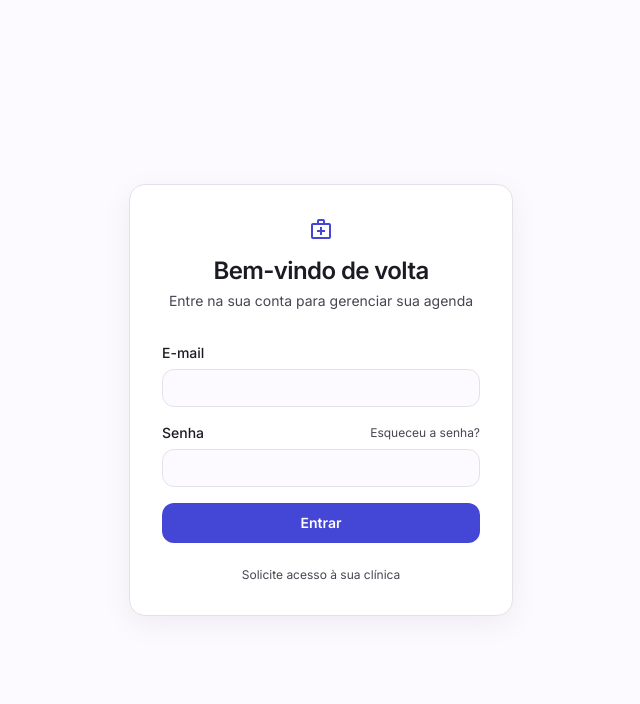
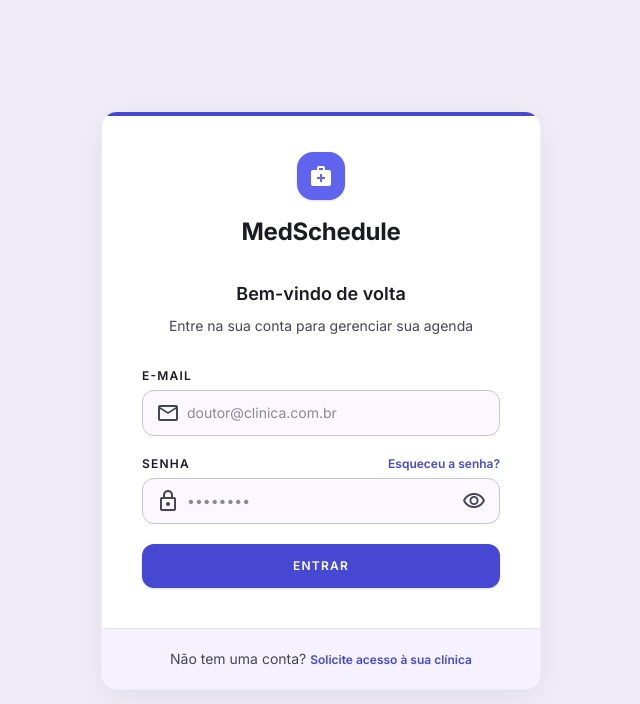
Before and after one commit to almeidagabriel01/beyondthebytes, a Next.js app in the folder apps/web/: page /login in a window 1280 px wide. Shown: the top 704 px of the page, without its empty margins (319-959 px from the left). Built offline with nearby package versions, Linux system fonts and the light colour scheme; no server answers.

Commit message:
fix(web): rewrite login page to match Stitch design exactly; fix CSP for Google Fonts

```diff
--- a/apps/web/app/(auth)/login/page.tsx
+++ b/apps/web/app/(auth)/login/page.tsx
@@ -1,5 +1,6 @@
 'use client';
 
+import { useState } from 'react';
 import { useForm } from 'react-hook-form';
 import { zodResolver } from '@hookform/resolvers/zod';
 import { useMutation } from '@tanstack/react-query';
@@ -11,6 +12,7 @@ export default function LoginPage() {
   const router = useRouter();
   const searchParams = useSearchParams();
   const redirectTo = searchParams.get('redirect') ?? '/dashboard';
+  const [showPassword, setShowPassword] = useState(false);
 
   const {
     register,
@@ -47,15 +49,50 @@ export default function LoginPage() {
   });
 
   return (
-    <main className="flex min-h-screen items-center justify-center bg-background p-4">
-      <div className="w-full max-w-sm rounded-xl border bg-card p-8 shadow-[0_8px_30px_rgba(15,23,42,0.06)]">
+    <main
+      className="min-h-screen flex items-center justify-center p-4 sm:p-6 lg:p-8"
+      style={{ backgroundColor: '#efecf8' }}
+    >
+      <div
+        className="w-full max-w-[440px] rounded-xl overflow-hidden relative"
+        style={{
+          backgroundColor: '#ffffff',
+          boxShadow: '0 8px 30px rgba(15,23,42,0.06)',
+          border: '1px solid rgba(199,196,215,0.3)',
+        }}
+      >
+        {/* Top accent line */}
+        <div className="h-1 w-full absolute top-0 left-0" style={{ backgroundColor: '#4648d4' }} />
+
+        <div className="p-8 sm:p-10">
           {/* Brand */}
-        <div className="mb-8 text-center">
-          <span className="material-symbols-outlined text-4xl text-primary" aria-hidden="true">
+          <div className="flex flex-col items-center mb-8">
+            <div
+              className="w-12 h-12 rounded-xl flex items-center justify-center mb-4 shadow-sm"
+              style={{ backgroundColor: '#6063ee' }}
+            >
+              <span
+                className="material-symbols-outlined text-2xl"
+                aria-hidden="true"
+                style={{ fontVariationSettings: "'FILL' 1", color: '#ffffff' }}
+              >
                 medical_services
               </span>
-          <h1 className="mt-2 text-2xl font-semibold tracking-tight">Bem-vindo de volta</h1>
-          <p className="mt-1 text-sm text-muted-foreground">
+            </div>
+            <h1
+              className="text-2xl font-bold tracking-tight"
+              style={{ color: '#1b1b23', letterSpacing: '-0.01em' }}
+            >
+              MedSchedule
+            </h1>
+          </div>
+
+          {/* Headline */}
+          <div className="text-center mb-8 space-y-2">
+            <h2 className="text-lg font-semibold" style={{ color: '#1b1b23' }}>
+              Bem-vindo de volta
+            </h2>
+            <p className="text-sm" style={{ color: '#464554' }}>
               Entre na sua conta para gerenciar sua agenda
             </p>
           </div>
@@ -64,73 +101,163 @@ export default function LoginPage() {
           {loginMutation.isError && (
             <div
               role="alert"
-            className="mb-4 rounded-lg bg-destructive/10 p-3 text-sm text-destructive"
+              className="mb-5 rounded-lg p-3 text-sm"
+              style={{ backgroundColor: '#ffdad6', color: '#93000a' }}
             >
               {loginMutation.error.message}
             </div>
           )}
 
           {/* Form */}
-        <form onSubmit={handleSubmit((data) => loginMutation.mutate(data))} noValidate>
-          <div className="space-y-4">
-            <div>
-              <label htmlFor="email" className="mb-1.5 block text-sm font-medium">
-                E-mail
+          <form
+            onSubmit={handleSubmit((data) => loginMutation.mutate(data))}
+            noValidate
+            className="space-y-5"
+          >
+            {/* Email */}
+            <div className="space-y-1.5">
+              <label
+                htmlFor="email"
+                className="block text-xs font-semibold tracking-widest"
+                style={{ color: '#1b1b23' }}
+              >
+                E-MAIL
               </label>
+              <div className="relative group">
+                <div
+                  className="absolute inset-y-0 left-0 pl-3.5 flex items-center pointer-events-none"
+                  style={{ color: '#464554' }}
+                >
+                  <span className="material-symbols-outlined text-[20px]" aria-hidden="true">
+                    mail
+                  </span>
+                </div>
                 <input
                   id="email"
                   type="email"
                   autoComplete="email"
+                  placeholder="doutor@clinica.com.br"
                   {...register('email')}
-                className="w-full rounded-lg border bg-background px-3 py-2 text-sm focus:outline-none focus:ring-2 focus:ring-ring"
                   aria-invalid={!!errors.email}
                   aria-describedby={errors.email ? 'email-error' : undefined}
+                  className="block w-full pl-11 pr-4 py-3 rounded-lg text-sm transition-all duration-200 focus:outline-none"
+                  style={{
+                    border: errors.email ? '1px solid #ba1a1a' : '1px solid #c7c4d7',
+                    backgroundColor: '#fcf8ff',
+                    color: '#1b1b23',
+                  }}
+                  onFocus={(e) => {
+                    e.currentTarget.style.borderColor = '#4648d4';
+                    e.currentTarget.style.boxShadow = '0 0 0 2px rgba(70,72,212,0.2)';
+                  }}
+                  onBlur={(e) => {
+                    e.currentTarget.style.borderColor = errors.email ? '#ba1a1a' : '#c7c4d7';
+                    e.currentTarget.style.boxShadow = 'none';
+                  }}
                 />
+              </div>
               {errors.email && (
-                <p id="email-error" className="mt-1 text-xs text-destructive">
+                <p id="email-error" className="text-xs" style={{ color: '#ba1a1a' }}>
                   {errors.email.message}
                 </p>
               )}
             </div>
 
-            <div>
-              <div className="mb-1.5 flex items-center justify-between">
-                <label htmlFor="password" className="text-sm font-medium">
-                  Senha
+            {/* Password */}
+            <div className="space-y-1.5">
+              <div className="flex items-center justify-between">
+                <label
+                  htmlFor="password"
+                  className="block text-xs font-semibold tracking-widest"
+                  style={{ color: '#1b1b23' }}
+                >
+                  SENHA
                 </label>
-                <span className="text-xs text-muted-foreground cursor-default">
+                <span
+                  className="text-xs font-semibold"
+                  style={{ color: '#4648d4', cursor: 'default' }}
+                >
                   Esqueceu a senha?
+                </span>
+              </div>
+              <div className="relative group">
+                <div
+                  className="absolute inset-y-0 left-0 pl-3.5 flex items-center pointer-events-none"
+                  style={{ color: '#464554' }}
+                >
+                  <span className="material-symbols-outlined text-[20px]" aria-hidden="true">
+                    lock
                   </span>
                 </div>
                 <input
                   id="password"
-                type="password"
+                  type={showPassword ? 'text' : 'password'}
                   autoComplete="current-password"
+                  placeholder="••••••••"
                   {...register('password')}
-                className="w-full rounded-lg border bg-background px-3 py-2 text-sm focus:outline-none focus:ring-2 focus:ring-ring"
                   aria-invalid={!!errors.password}
                   aria-describedby={errors.password ? 'password-error' : undefined}
+                  className="block w-full pl-11 pr-12 py-3 rounded-lg text-sm transition-all duration-200 focus:outline-none"
+                  style={{
+                    border: errors.password ? '1px solid #ba1a1a' : '1px solid #c7c4d7',
+                    backgroundColor: '#fcf8ff',
+                    color: '#1b1b23',
+                  }}
+                  onFocus={(e) => {
+                    e.currentTarget.style.borderColor = '#4648d4';
+                    e.currentTarget.style.boxShadow = '0 0 0 2px rgba(70,72,212,0.2)';
+                  }}
+                  onBlur={(e) => {
+                    e.currentTarget.style.borderColor = errors.password ? '#ba1a1a' : '#c7c4d7';
+                    e.currentTarget.style.boxShadow = 'none';
+                  }}
                 />
+                <button
+                  type="button"
+                  onClick={() => setShowPassword((v) => !v)}
+                  className="absolute inset-y-0 right-0 pr-3.5 flex items-center focus:outline-none"
+                  style={{ color: '#464554' }}
+                  aria-label={showPassword ? 'Ocultar senha' : 'Mostrar senha'}
+                >
+                  <span className="material-symbols-outlined text-[20px]" aria-hidden="true">
+                    {showPassword ? 'visibility_off' : 'visibility'}
+                  </span>
+                </button>
+              </div>
               {errors.password && (
-                <p id="password-error" className="mt-1 text-xs text-destructive">
+                <p id="password-error" className="text-xs" style={{ color: '#ba1a1a' }}>
                   {errors.password.message}
                 </p>
               )}
             </div>
 
+            {/* Submit */}
             <button
               type="submit"
               disabled={loginMutation.isPending}
-              className="w-full rounded-lg bg-primary px-4 py-2.5 text-sm font-semibold text-primary-foreground transition-opacity hover:opacity-90 disabled:cursor-not-allowed disabled:opacity-60"
+              className="w-full flex items-center justify-center py-3.5 px-4 rounded-lg text-xs font-semibold tracking-widest shadow-sm transition-all duration-200 mt-2 focus:outline-none active:scale-[0.98] disabled:opacity-60 disabled:cursor-not-allowed"
+              style={{ backgroundColor: '#4648d4', color: '#ffffff' }}
             >
-              {loginMutation.isPending ? 'Entrando...' : 'Entrar'}
+              {loginMutation.isPending ? 'ENTRANDO...' : 'ENTRAR'}
             </button>
+          </form>
         </div>
-        </form>
 
-        <p className="mt-6 text-center text-xs text-muted-foreground">
+        {/* Footer */}
+        <div
+          className="px-8 py-5 text-center"
+          style={{
+            backgroundColor: '#f5f2fe',
+            borderTop: '1px solid rgba(199,196,215,0.3)',
+          }}
+        >
+          <p className="text-sm" style={{ color: '#464554' }}>
+            Não tem uma conta?{' '}
+            <span className="text-xs font-semibold" style={{ color: '#4648d4' }}>
               Solicite acesso à sua clínica
+            </span>
           </p>
+        </div>
       </div>
     </main>
   );
--- a/apps/web/next.config.ts
+++ b/apps/web/next.config.ts
@@ -24,9 +24,9 @@ const nextConfig: NextConfig = {
             value: [
               "default-src 'self'",
               "script-src 'self' 'unsafe-inline'",
-              "style-src 'self' 'unsafe-inline'",
+              "style-src 'self' 'unsafe-inline' https://fonts.googleapis.com",
               "img-src 'self' data: blob:",
-              "font-src 'self' data:",
+              "font-src 'self' data: https://fonts.gstatic.com",
               `connect-src 'self' ${process.env['NEXT_PUBLIC_API_URL'] ?? 'http://localhost:3001'}`,
               "frame-ancestors 'none'",
             ].join('; '),
```
Lines whose indentation alone changed are shown as unchanged.
